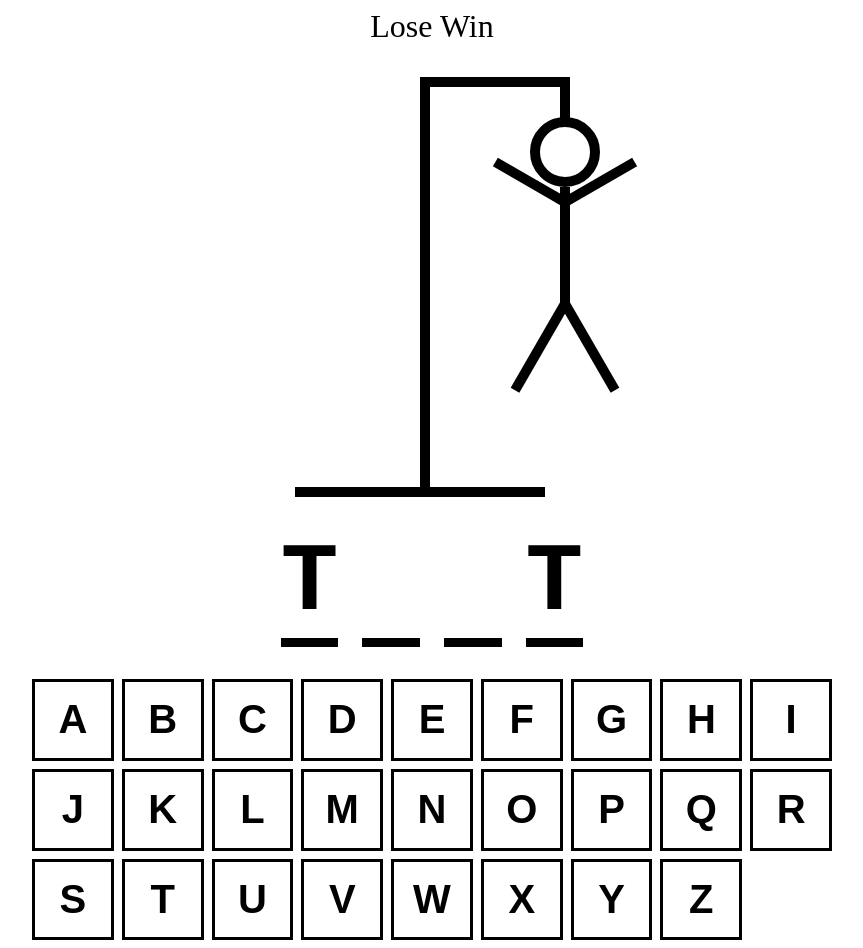
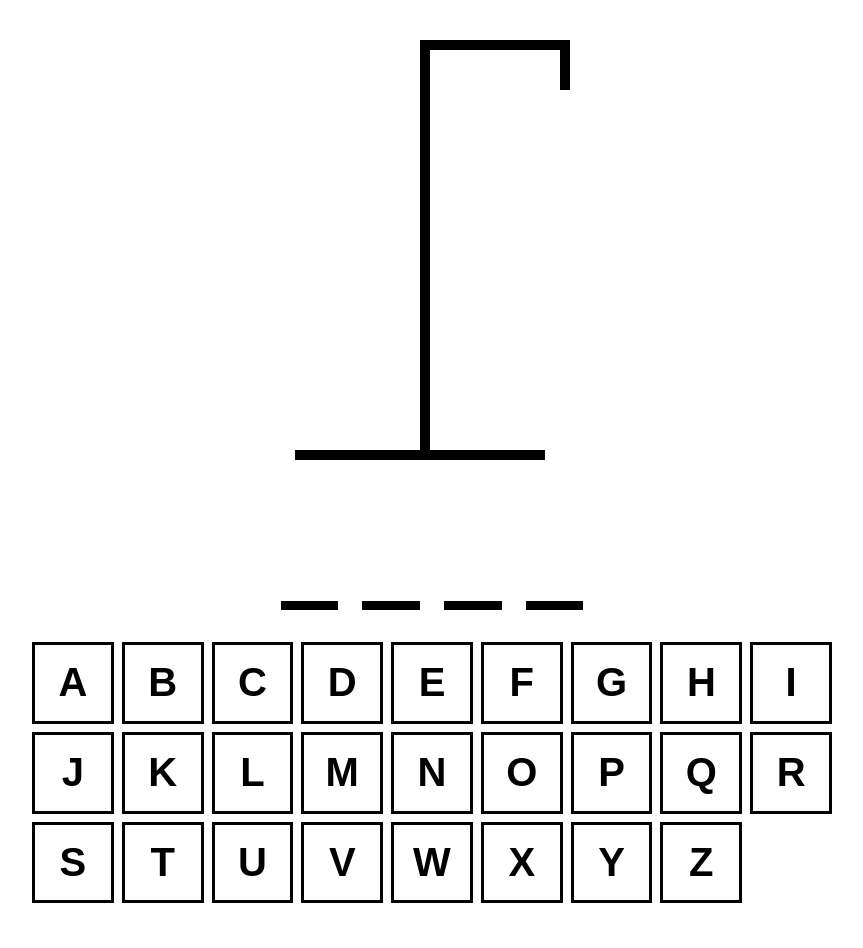
Before and after one commit to quezera97/hangman, a React (Vite) app: page / in a window 1280 px wide. Shown: the whole page, without its empty margins (208-1071 px from the left). After the commit the page ends 911 px from the top, so only its background shows below. Built offline with nearby package versions, Linux system fonts and the light colour scheme; the HTML template or start-up script is replaced by a standard one.

Commit message:
complete hangman

```diff
--- a/src/App.tsx
+++ b/src/App.tsx
@@ -1,5 +1,6 @@
-import { useState } from "react"
+import { useCallback, useEffect, useState } from "react"
 import words from "./wordList.json"
+import BODY_PARTS from "./BodyParts";
 import { HangmanDrawing } from "./HangmanDrawing";
 import { HangmanWord } from "./HangmanWord";
 import { Keyboard } from "./Keyboard";
@@ -10,9 +11,88 @@ function getWord() {
 
 function App() {
   const [wordToGuess, setWordToGuess] = useState((getWord));
-  const [guessedLetters, setGuessedLetters] = useState<string[]>([]);
 
-  console.log(wordToGuess);
+  const [guessedLetters, setGuessedLetters] = useState<string[]>(['']);
+
+  const incorrectLetters = guessedLetters.filter(
+    letter => !wordToGuess.includes(letter)
+  );
+
+  const isLoser = incorrectLetters.length >= BODY_PARTS.length;
+  const isWinner = wordToGuess.split("").every(letter => guessedLetters.includes(letter));
+
+  const addGuessedLetter = useCallback((letter: string) => {
+    if(guessedLetters.includes(letter) || isLoser || isWinner)
+      return;
+
+    setGuessedLetters(currentLetters => [...currentLetters, letter]);
+
+    // ...currentLetters (will add all before or current letters)
+    // letter will add keypress letters into ocurrentLetters
+  }, [guessedLetters, isLoser, isWinner]);
+
+  /*
+
+  addGuessedLetter function below is a regular function without the use of useCallback.
+  This means that every time the component re-renders, a new instance of the function is created.
+
+  function addGuessedLetter(letter: string) {
+    if(guessedLetters.includes(letter)) return;
+
+    setGuessedLetters(currentLetters => [...currentLetters, letter]);
+  }
+
+  The primary advantage of using useCallback in this context is that it can
+  potentially optimize the performance by preventing unnecessary re-creation of the addGuessedLetter function.
+
+  */
+
+  /*
+
+  initially the handler will run once with empty array [''] in addGuessedLetter
+  so add guessedLetters (dependancy array) to rerun the useEffect (because the guessedLetters are changing)
+  to run setGuessedLetters() in order to add the letters inside the array
+  if [] in useEffect, it will run setGuessedLetters() with initial state which the guessedLetters is empty array
+
+  */
+
+  useEffect(() => {
+    const handler = (e: KeyboardEvent) => {
+      const letter = e.key;
+
+      if(letter !== "Enter") return;
+
+      e.preventDefault();
+
+      setGuessedLetters([]);
+
+      setWordToGuess(getWord());
+    }
+
+    document.addEventListener("keypress", handler);
+
+    return () => {
+      document.removeEventListener("keypress", handler);
+    }
+  }, [guessedLetters]);
+
+  useEffect(() => {
+    const handler = (e: KeyboardEvent) => {
+      const letter = e.key;
+
+      if(!letter.match(/^[a-z]$/)) return;
+
+      e.preventDefault();
+
+      addGuessedLetter(letter);
+    }
+
+    document.addEventListener("keypress", handler);
+
+    return () => {
+      document.removeEventListener("keypress", handler);
+    }
+  }, [])
 
   return (
     <div style={{
@@ -24,13 +104,21 @@ function App() {
         alignItems: "center",
       }}
     >
-      <div style={{ fontSize: "2rem", textAlign: "center" }}> Lose Win </div>
+      <div style={{ fontSize: "2rem", textAlign: "center" }}>
+        {isWinner && "Congrats! Press 'Enter' To Retry"}
+        {isLoser && "Nice Try! Press 'Enter' To Retry"}
+      </div>
 
-      <HangmanDrawing/>
-      <HangmanWord/>
+      <HangmanDrawing numberOfGuesses={incorrectLetters.length}/>
+      <HangmanWord revealWord={isLoser} guessedLetters={guessedLetters} wordToGuess={wordToGuess}/>
 
       <div style={{ alignSelf: "stretch" }}>
-        <Keyboard/>
+        <Keyboard
+          disabled={isWinner || isLoser}
+          activeLetter={guessedLetters.filter(letter => wordToGuess.includes(letter))}
+          inactiveLetter={incorrectLetters}
+          addGuessedLetter={addGuessedLetter}
+        />
       </div>
     </div>
   )
--- /dev/null
+++ b/src/BodyParts.tsx
@@ -0,0 +1,76 @@
+const HEAD = (
+    <div style={{
+        width: "50px",
+        height: "50px",
+        borderRadius: "100%",
+        border: "10px solid black",
+        position: "absolute",
+        top: "40px",
+        right: "-30px",
+     }}></div>
+)
+const BODY = (
+    <div style={{
+        width: "10px",
+        height: "120px",
+        background: "black",
+        position: "absolute",
+        top: "110px",
+        right: "0px",
+     }}></div>
+)
+const RIGHT_HAND = (
+    <div style={{
+        width: "10px",
+        height: "80px",
+        background: "black",
+        position: "absolute",
+        top: "65px",
+        right: "-35px",
+        rotate: "60deg"
+     }}></div>
+)
+const LEFT_HAND = (
+    <div style={{
+        width: "10px",
+        height: "80px",
+        background: "black",
+        position: "absolute",
+        top: "65px",
+        right: "35px",
+        rotate: "-60deg"
+     }}></div>
+)
+const RIGHT_LEG = (
+    <div style={{
+        width: "10px",
+        height: "100px",
+        background: "black",
+        position: "absolute",
+        bottom: "100px",
+        right: "-25px",
+        rotate: "150deg"
+     }}></div>
+)
+const LEFT_LEG = (
+    <div style={{
+        width: "10px",
+        height: "100px",
+        background: "black",
+        position: "absolute",
+        bottom: "100px",
+        right: "25px",
+        rotate: "-150deg"
+     }}></div>
+)
+
+const BODY_PARTS = [
+    HEAD,
+    BODY,
+    RIGHT_HAND,
+    LEFT_HAND,
+    RIGHT_LEG,
+    LEFT_LEG,
+]
+
+export default BODY_PARTS;
--- a/src/HangmanDrawing.tsx
+++ b/src/HangmanDrawing.tsx
@@ -1,80 +1,15 @@
-const HEAD = (
-    <div style={{
-        width: "50px",
-        height: "50px",
-        borderRadius: "100%",
-        border: "10px solid black",
-        position: "absolute",
-        top: "40px",
-        right: "-30px",
-     }}></div>
-)
-const BODY = (
-    <div style={{
-        width: "10px",
-        height: "120px",
-        background: "black",
-        position: "absolute",
-        top: "110px",
-        right: "0px",
-     }}></div>
-)
-const RIGHT_HAND = (
-    <div style={{
-        width: "10px",
-        height: "80px",
-        background: "black",
-        position: "absolute",
-        top: "65px",
-        right: "-35px",
-        rotate: "60deg"
-     }}></div>
-)
-const LEFT_HAND = (
-    <div style={{
-        width: "10px",
-        height: "80px",
-        background: "black",
-        position: "absolute",
-        top: "65px",
-        right: "35px",
-        rotate: "-60deg"
-     }}></div>
-)
-const RIGHT_LEG = (
-    <div style={{
-        width: "10px",
-        height: "100px",
-        background: "black",
-        position: "absolute",
-        bottom: "100px",
-        right: "-25px",
-        rotate: "150deg"
-     }}></div>
-)
-const LEFT_LEG = (
-    <div style={{
-        width: "10px",
-        height: "100px",
-        background: "black",
-        position: "absolute",
-        bottom: "100px",
-        right: "25px",
-        rotate: "-150deg"
-     }}></div>
-)
+import BODY_PARTS from "./BodyParts";
 
-export function HangmanDrawing() {
+type HangmanDrawingProps = {
+    numberOfGuesses: number
+}
+
+export function HangmanDrawing({ numberOfGuesses } : HangmanDrawingProps) {
     return (
         <div style={{
             position: "relative", //to make sure all the component body parts in this container
         }}>
-            {HEAD}
-            {BODY}
-            {RIGHT_HAND}
-            {LEFT_HAND}
-            {RIGHT_LEG}
-            {LEFT_LEG}
+            {BODY_PARTS.slice(0, numberOfGuesses)}
             <div style={{
                 height: "50px",
                 width: "10px",
--- a/src/HangmanWord.tsx
+++ b/src/HangmanWord.tsx
@@ -1,7 +1,11 @@
-export function HangmanWord() {
-    const word = "test";
-    const guessedLetters = "t";
+type HangmanWordProps = {
+    revealWord?: boolean
+    guessedLetters: string[]
+    wordToGuess: string
+}
 
+
+export function HangmanWord({revealWord = false, guessedLetters, wordToGuess} : HangmanWordProps) {
     return <div style={{
         display: "flex",
         gap: ".25em",
@@ -10,12 +14,15 @@ export function HangmanWord() {
         textTransform: "uppercase",
         fontFamily: "monospace",
     }}>
-        {word.split("").map((letter, index) => (
+        {wordToGuess.split("").map((letter, index) => (
             <span style={{ borderBottom: ".1em solid black" }}
                 key={index} //just to make each of letter is unique
             >
                 <span style={{
-                    visibility: guessedLetters.includes(letter) ? "visible" : "hidden",
+                    visibility: guessedLetters.includes(letter) || revealWord
+                        ? "visible"
+                        : "hidden",
+                        color: !guessedLetters.includes(letter) && revealWord ? "red" : "black"
                  }}>
                     {letter}
                 </span>
--- a/src/Keyboard.module.css
+++ b/src/Keyboard.module.css
@@ -12,7 +12,7 @@
 }
 
 .btn.active {
-    background-color: rgb(0, 255, 255, 0.5);
+    background-color: rgba(255, 77, 0, 0.5);
 }
 
 .btn.inactive {
--- a/src/Keyboard.tsx
+++ b/src/Keyboard.tsx
@@ -29,15 +29,33 @@ const KEYS = [
     "z",
 ]
 
-export function Keyboard() {
+type KeyboardProps = {
+    disabled?: boolean
+    activeLetter: string[]
+    inactiveLetter: string[]
+    addGuessedLetter: (letter: string) => void //this will return nothing
+}
+
+export function Keyboard({disabled = false, activeLetter, inactiveLetter, addGuessedLetter} : KeyboardProps) {
     return <div style={{
         display: "grid",
         gridTemplateColumns: "repeat(auto-fit, minmax(75px, 1fr))" ,
         gap: ".5rem",
     }}>
         {KEYS.map(key => {
+            const isActive = activeLetter.includes(key);
+            const isInactive = inactiveLetter.includes(key);
             return (
-                <button key={key} className={`${styles.btn}`}>
+                <button
+                    onClick={() => addGuessedLetter(key)}
+                    key={key}
+                    disabled={isActive || isInactive || disabled}
+                    className={`
+                        ${styles.btn}
+                        ${isActive ? styles.active : ""}
+                        ${isInactive ? styles.inactive : ""}
+                    `}
+                >
                     {key}
                 </button>
             )
```
